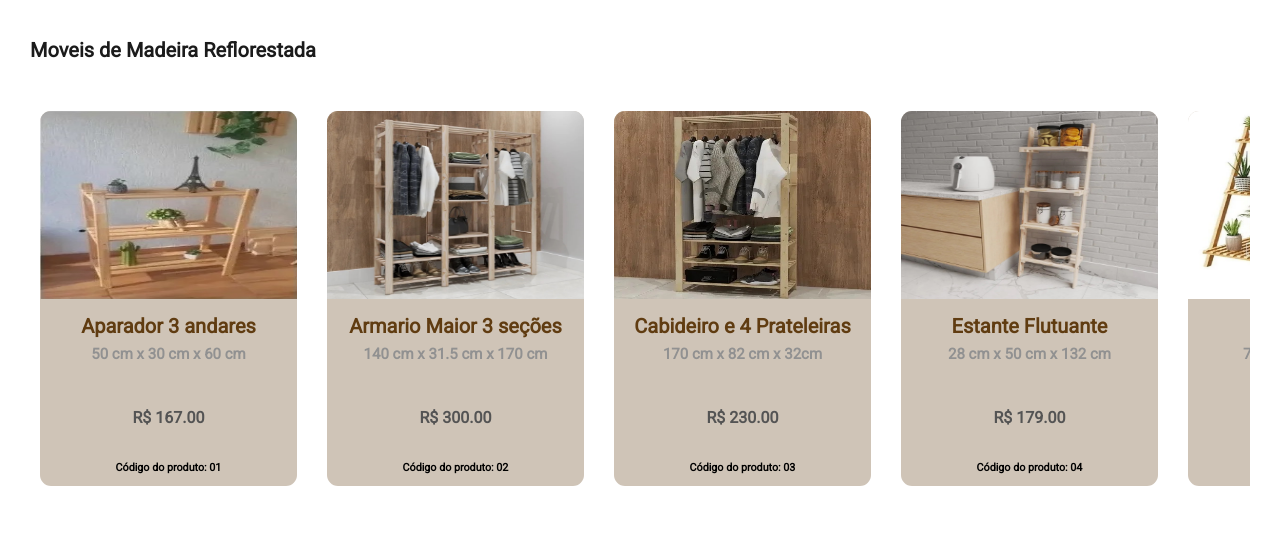
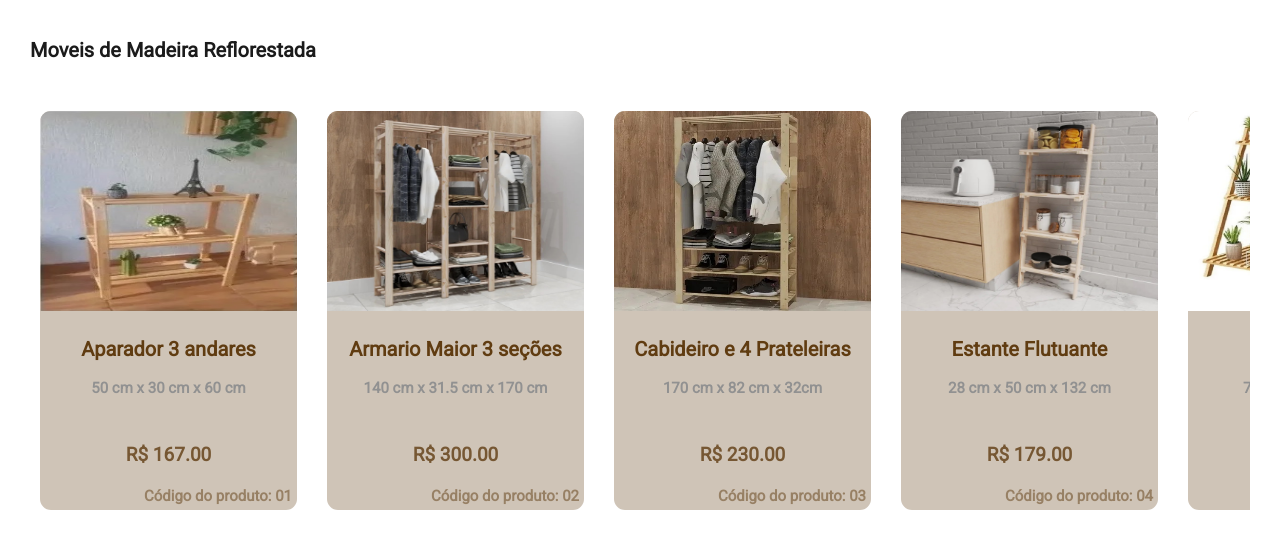
Before and after one commit to Kenzie-Academy-Brasil-Developers/m1-entrega-javascript-lojageek-PONGSU, a plain HTML site: page index.html in a window 1280 px wide. Shown: the part 82-630 px from the top of the page. Drawn offline with Linux system fonts and the light colour scheme.

Commit message:
catalogo simples v2

```diff
--- a/style.css
+++ b/style.css
@@ -120,7 +120,7 @@ body {
     justify-content: space-between;
     border-radius: 14px;
     width: 257px;
-    height: 375px;
+    height: 399px;
     background-color: rgb(96, 60, 17, 0.1);
     border: 2px solid rgb(96, 60, 17);
     box-shadow: 0 0 15px rgb(153, 153, 153);
@@ -136,7 +136,7 @@ body {
     justify-content: space-between;
     border-radius: 11px;
     width: 257px;
-    height: 375px;
+    height: 399px;
     background-color: rgb(96, 60, 17, 0.3);
 }
 
@@ -169,6 +169,7 @@ body {
 }
 .container_produtos>li>h4 {
     padding-top: 7px;
+    max-width: 80%;
     color: #919191;
     font-size: 15px;
     margin: 0;
@@ -178,11 +179,20 @@ body {
 
 /*preço produto*/
 .container_produtos>li>p {
-    padding-top: 45px;
+    padding-top: 35px;
     padding-bottom: 10px;
     margin: 0;
     justify-content: flex-end;
-    color: hsl(0, 0%, 33%);
-    font-size: 16px;
+    color: rgb(96, 60, 17, 0.8);
+    font-size: 19px;
     font-weight: 700;
 }
+
+.container_produtos>li>h6 {
+    color: rgb(96, 60, 17, 0.5);
+    font-size: 15px;
+    margin: 0;
+    justify-content: center;
+    align-self: flex-end;
+    padding: 0 5px 5px 0;
+}
```
